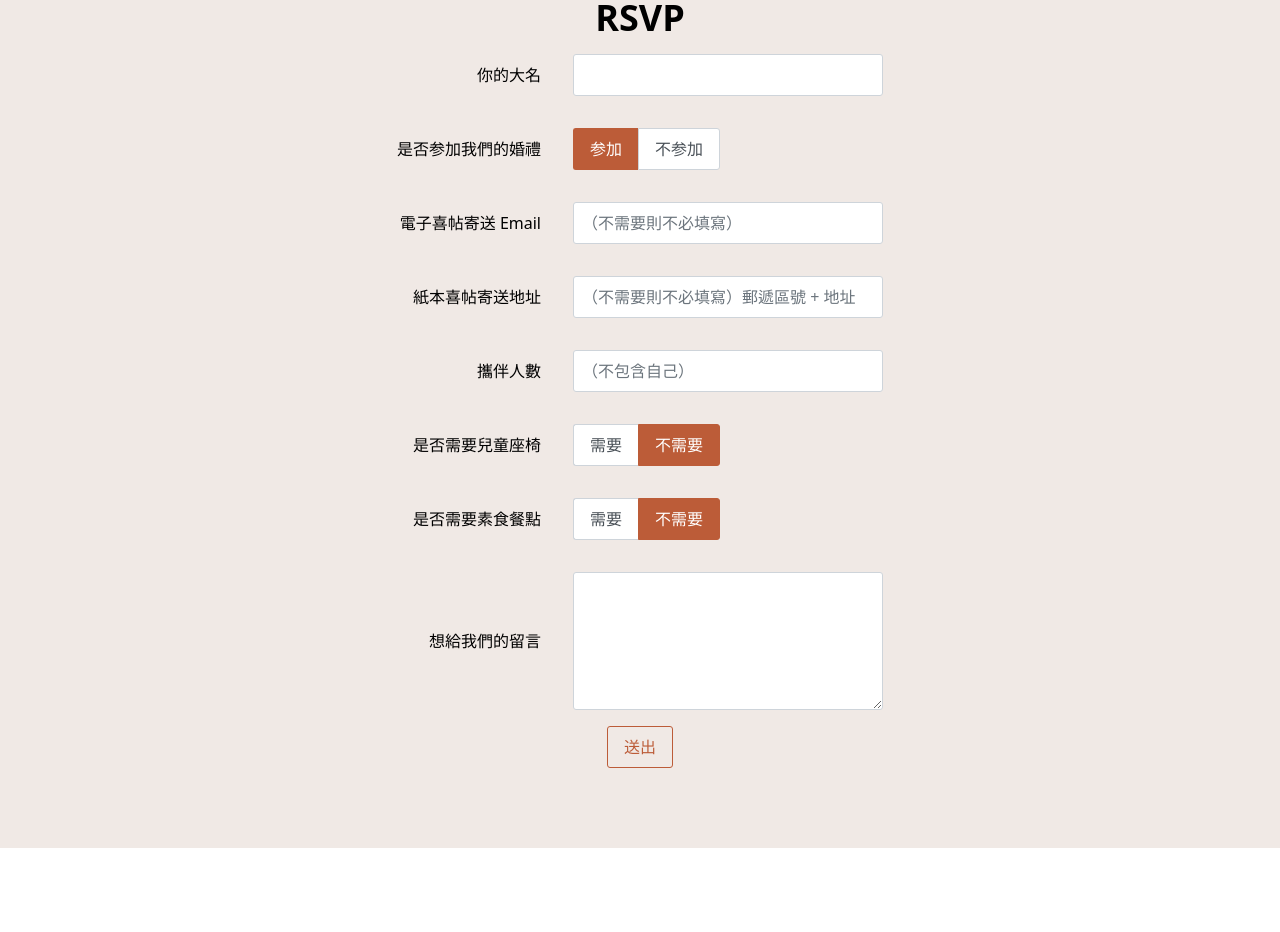
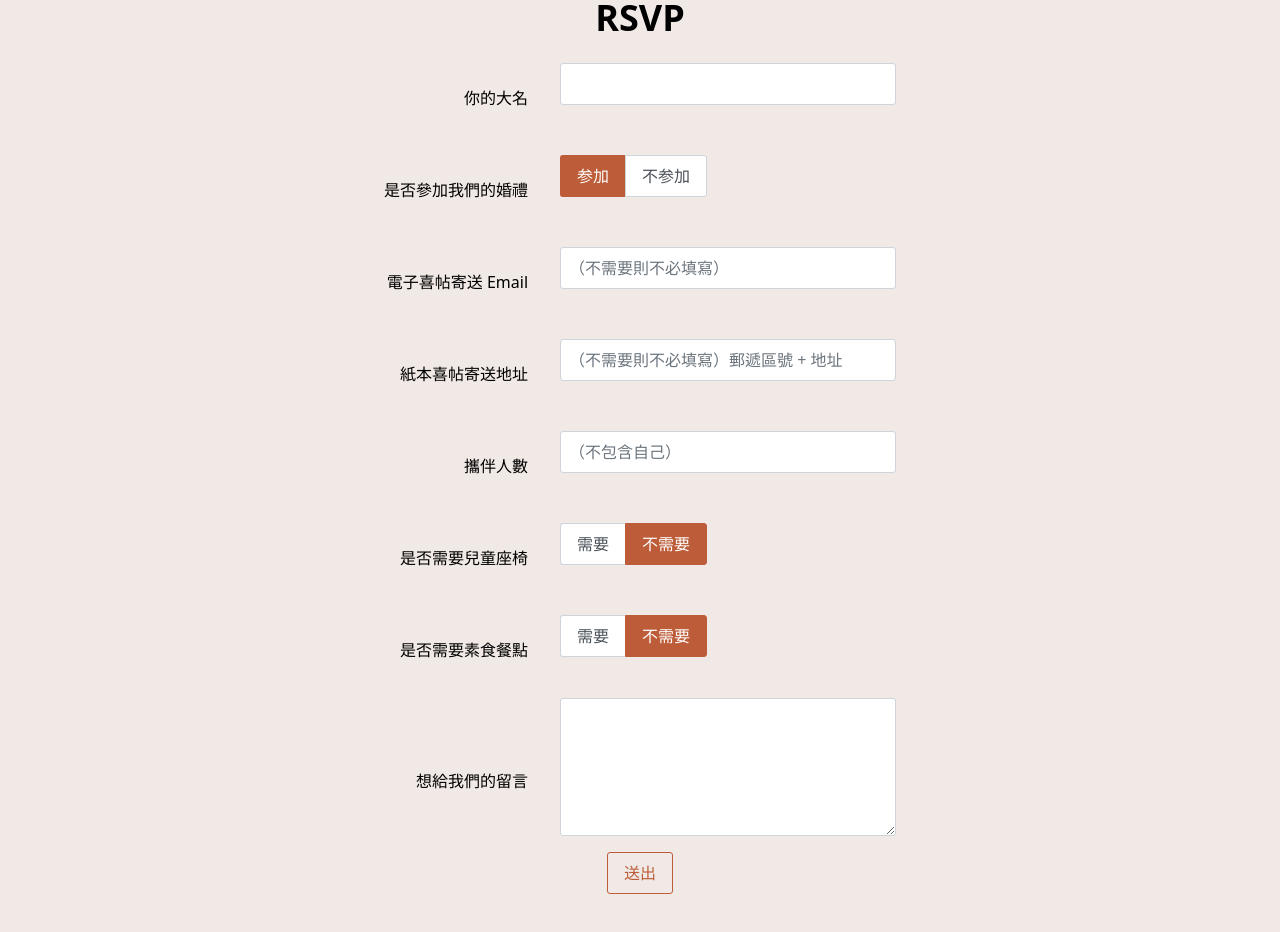
Before and after one commit to wenyunshe/my-wedding, a React (Vite) app: page /rsvp in a window 1280 px wide. Shown: the part 140-1072 px from the top of the page. Before the commit the page ends 988 px from the top, so only its background shows below. Built offline with nearby package versions, Linux system fonts and the light colour scheme; a web font is replaced by a local one.

Commit message:
Improve user experience when submitting form

```diff
--- a/src/pages/RsvpPage.tsx
+++ b/src/pages/RsvpPage.tsx
@@ -1,5 +1,9 @@
 import { Button } from 'primereact/button'
-import { confirmPopup, ConfirmPopup } from 'primereact/confirmpopup'
+import { Column } from 'primereact/column'
+import { ConfirmDialog } from 'primereact/confirmdialog'
+import { confirmDialog } from 'primereact/confirmdialog'
+import { DataTable } from 'primereact/datatable'
+import { Dialog } from 'primereact/dialog'
 import { InputNumber } from 'primereact/inputnumber'
 import { InputText } from 'primereact/inputtext'
 import { InputTextarea } from 'primereact/inputtextarea'
@@ -7,6 +11,17 @@ import { SelectButton } from 'primereact/selectbutton'
 import { useState } from 'react'
 
 const RsvpPage = () => {
+  const defaultFormData = {
+    name: '',
+    attending: true,
+    guests: null,
+    needsBabySeat: false,
+    babySeatCount: null,
+    needsVegetarianMeal: false,
+    remarks: '',
+    eInvitationEmail: '',
+    physicalInvitationAddress: '',
+  }
   const [formData, setFormData] = useState<{
     name: string
     attending: boolean
@@ -17,19 +32,11 @@ const RsvpPage = () => {
     remarks: string
     eInvitationEmail: string
     physicalInvitationAddress: string
-  }>({
-    name: '',
-    attending: true,
-    guests: null,
-    needsBabySeat: false,
-    babySeatCount: null,
-    needsVegetarianMeal: false,
-    remarks: '',
-    eInvitationEmail: '',
-    physicalInvitationAddress: '',
-  })
+  }>(defaultFormData)
   const [errorsMap, setErrorsMap] = useState<Map<string, string>>()
   const [isSubmitting, setIsSubmitting] = useState(false)
+  const [successDialogVisible, setSuccessDialogVisible] = useState(false)
+  const [errorDialogVisible, setErrorDialogVisible] = useState(false)
 
   const validateForm = () => {
     const newErrorsMap = new Map<string, string>()
@@ -57,16 +64,73 @@ const RsvpPage = () => {
     return newErrorsMap.size === 0
   }
 
-  const onSubmit = async (event: React.MouseEvent<HTMLButtonElement>) => {
-    const confirmPopupTarget = event.currentTarget
+  const onSubmit = async () => {
     const isFormValid = validateForm()
     if (!isFormValid) {
       return
     }
-    confirmPopup({
-      target: confirmPopupTarget,
-      message: '資料都確認過了嗎？',
-      icon: 'pi pi-exclamation-triangle',
+    confirmDialog({
+      header: '送出確認',
+      message: (
+        <div>
+          <div>確定送出以下資料嗎？</div>
+          <div className='mt-4'>
+            <DataTable
+              size='small'
+              showGridlines
+              value={[
+                {
+                  field: '你的大名',
+                  value: formData.name,
+                },
+                {
+                  field: '是否参加我們的婚禮？',
+                  value: formData.attending ? '参加' : '不参加',
+                },
+                ...(formData.attending
+                  ? [
+                      {
+                        field: '攜伴人數',
+                        value: formData.guests ?? '-',
+                      },
+                      {
+                        field: '是否需要兒童座椅？',
+                        value: formData.needsBabySeat ? '需要' : '不需要',
+                      },
+                      ...(formData.needsBabySeat
+                        ? [
+                            {
+                              field: '兒童座椅張數',
+                              value: formData.babySeatCount ?? '-',
+                            },
+                          ]
+                        : []),
+                      {
+                        field: '是否需要素食餐點？',
+                        value: formData.needsVegetarianMeal ? '需要' : '不需要',
+                      },
+                    ]
+                  : []),
+                {
+                  field: '電子喜帖寄送 Email',
+                  value: formData.eInvitationEmail || '-',
+                },
+                {
+                  field: '紙本喜帖寄送地址',
+                  value: formData.physicalInvitationAddress || '-',
+                },
+                {
+                  field: '想給我們的留言',
+                  value: formData.remarks || '-',
+                },
+              ]}
+            >
+              <Column field='field' header='欄位' />
+              <Column field='value' header='填寫內容' />
+            </DataTable>
+          </div>
+        </div>
+      ),
       acceptLabel: '確認送出',
       rejectLabel: '取消',
       accept: async () => {
@@ -80,18 +144,22 @@ const RsvpPage = () => {
           }
         )
         setIsSubmitting(false)
-
-        const result = await response.json()
-        console.log(result)
+        if (response.ok) {
+          setSuccessDialogVisible(true)
+          setFormData(defaultFormData)
+          setErrorsMap(undefined)
+        } else {
+          setErrorDialogVisible(true)
+        }
       },
     })
   }
 
   return (
-    <div className='flex flex-col items-center justify-center p-20'>
+    <div className='flex flex-col items-center justify-center sm:p-20 p-4'>
       <h1 className='text-4xl font-bold mb-4'>RSVP</h1>
-      <div className='grid grid-cols-[auto_1fr] gap-8 items-center grid-flow-row-dense mb-4'>
-        <label className='justify-self-end' htmlFor='name'>
+      <div className='grid sm:grid-cols-[auto_1fr] sm:gap-8 items-center grid-flow-row-dense mb-4 w-full sm:w-lg'>
+        <label className='sm:justify-self-end mt-8 mb-1' htmlFor='name'>
           你的大名
         </label>
         <div className='relative flex flex-col'>
@@ -112,7 +180,7 @@ const RsvpPage = () => {
             </div>
           )}
         </div>
-        <div className='justify-self-end'>是否参加我們的婚禮</div>
+        <div className='sm:justify-self-end mt-8 mb-1'>是否參加我們的婚禮</div>
         <SelectButton
           value={formData.attending}
           onChange={(e) => setFormData({ ...formData, attending: e.value })}
@@ -121,7 +189,10 @@ const RsvpPage = () => {
             { label: '不参加', value: false },
           ]}
         />
-        <label className='justify-self-end' htmlFor='eInvitationEmail'>
+        <label
+          className='sm:justify-self-end mt-8 mb-1'
+          htmlFor='eInvitationEmail'
+        >
           電子喜帖寄送 Email
         </label>
         <div className='relative flex flex-col'>
@@ -146,7 +217,10 @@ const RsvpPage = () => {
             </div>
           )}
         </div>
-        <label className='justify-self-end' htmlFor='physicalInvitationAddress'>
+        <label
+          className='sm:justify-self-end mt-8 mb-1'
+          htmlFor='physicalInvitationAddress'
+        >
           紙本喜帖寄送地址
         </label>
         <div className='relative flex flex-col'>
@@ -176,7 +250,7 @@ const RsvpPage = () => {
         </div>
         {formData.attending && (
           <>
-            <label className='justify-self-end' htmlFor='guests'>
+            <label className='sm:justify-self-end mt-8 mb-1' htmlFor='guests'>
               攜伴人數
             </label>
             <div className='relative flex flex-col'>
@@ -199,7 +273,9 @@ const RsvpPage = () => {
                 </div>
               )}
             </div>
-            <div className='justify-self-end'>是否需要兒童座椅</div>
+            <div className='sm:justify-self-end mt-8 mb-1'>
+              是否需要兒童座椅
+            </div>
             <SelectButton
               value={formData.needsBabySeat}
               onChange={(e) =>
@@ -212,7 +288,9 @@ const RsvpPage = () => {
             />
             {formData.needsBabySeat && (
               <>
-                <label className='justify-self-end'>兒童座椅張數</label>
+                <label className='sm:justify-self-end mt-8 mb-1'>
+                  兒童座椅張數
+                </label>
                 <div className='relative flex flex-col'>
                   <InputNumber
                     value={formData.babySeatCount}
@@ -231,7 +309,9 @@ const RsvpPage = () => {
                 </div>
               </>
             )}
-            <div className='justify-self-end'>是否需要素食餐點</div>
+            <div className='sm:justify-self-end mt-8 mb-1'>
+              是否需要素食餐點
+            </div>
             <SelectButton
               value={formData.needsVegetarianMeal}
               onChange={(e) =>
@@ -244,7 +324,7 @@ const RsvpPage = () => {
             />
           </>
         )}
-        <label className='justify-self-end' htmlFor='remarks'>
+        <label className='sm:justify-self-end mt-8 mb-1' htmlFor='remarks'>
           想給我們的留言
         </label>
         <InputTextarea
@@ -261,15 +341,51 @@ const RsvpPage = () => {
           }
         />
       </div>
-      <ConfirmPopup />
+      <ConfirmDialog
+        breakpoints={{ '960px': '96vw' }}
+        style={{ width: '50vw' }}
+        contentStyle={{
+          display: 'flex',
+          justifyContent: 'center',
+        }}
+      />
       <Button
         outlined
+        label='送出'
         onClick={onSubmit}
         disabled={isSubmitting}
         loading={isSubmitting}
+      />
+      <Dialog
+        header='送出成功'
+        footer={
+          <Button label='確定' onClick={() => setSuccessDialogVisible(false)} />
+        }
+        visible={successDialogVisible}
+        onHide={() => setSuccessDialogVisible(false)}
       >
-        送出
-      </Button>
+        <p>感謝填寫！我們已收到您的回覆。</p>
+      </Dialog>
+      <Dialog
+        header='送出失敗'
+        footer={
+          <Button label='確定' onClick={() => setErrorDialogVisible(false)} />
+        }
+        visible={errorDialogVisible}
+        onHide={() => setErrorDialogVisible(false)}
+      >
+        <p>送出失敗，請再嘗試一次。</p>
+        <p>
+          如果問題持續存在，請聯繫我們的
+          <a
+            className='text-[#bc5c38] underline'
+            href='https://line.me/ti/p/LMHKX2x6k-'
+          >
+            客服團隊
+          </a>
+          。
+        </p>
+      </Dialog>
     </div>
   )
 }
```
Also changed, not shown: src/assets/theme.css.
